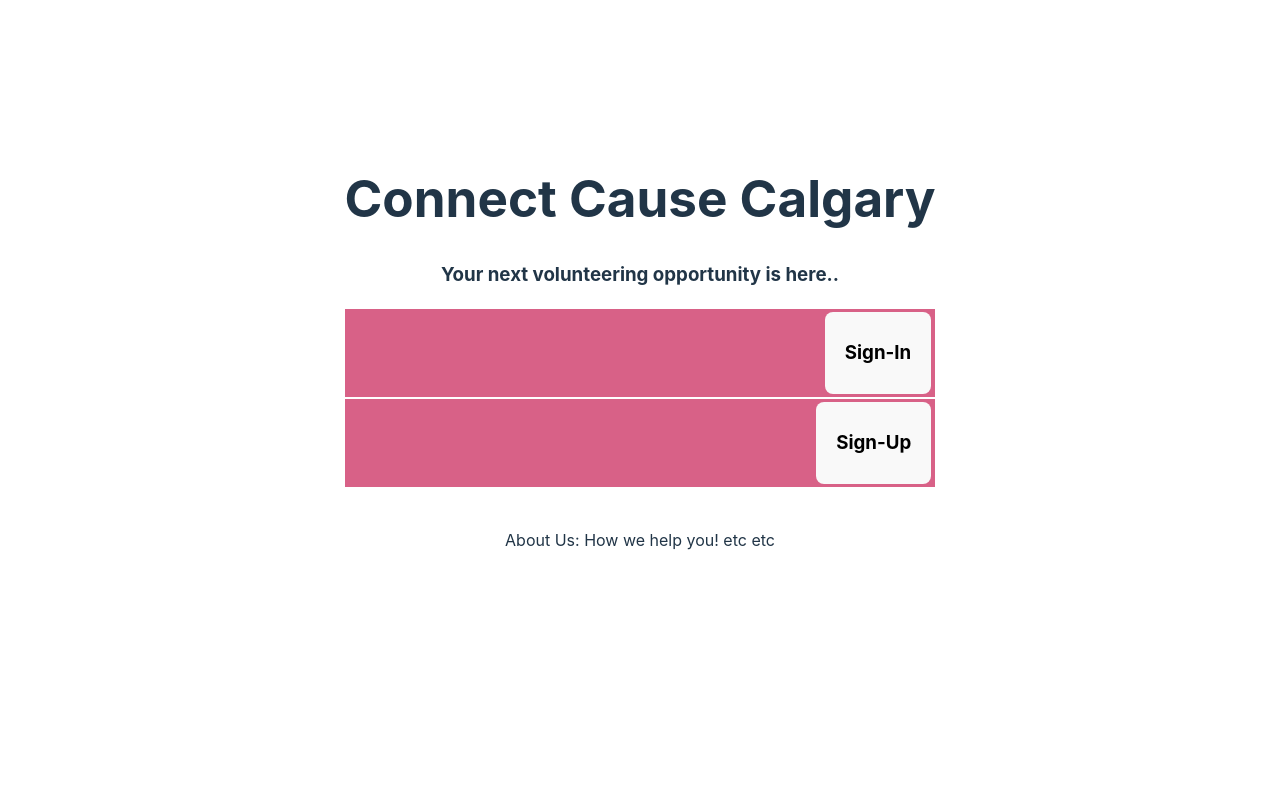
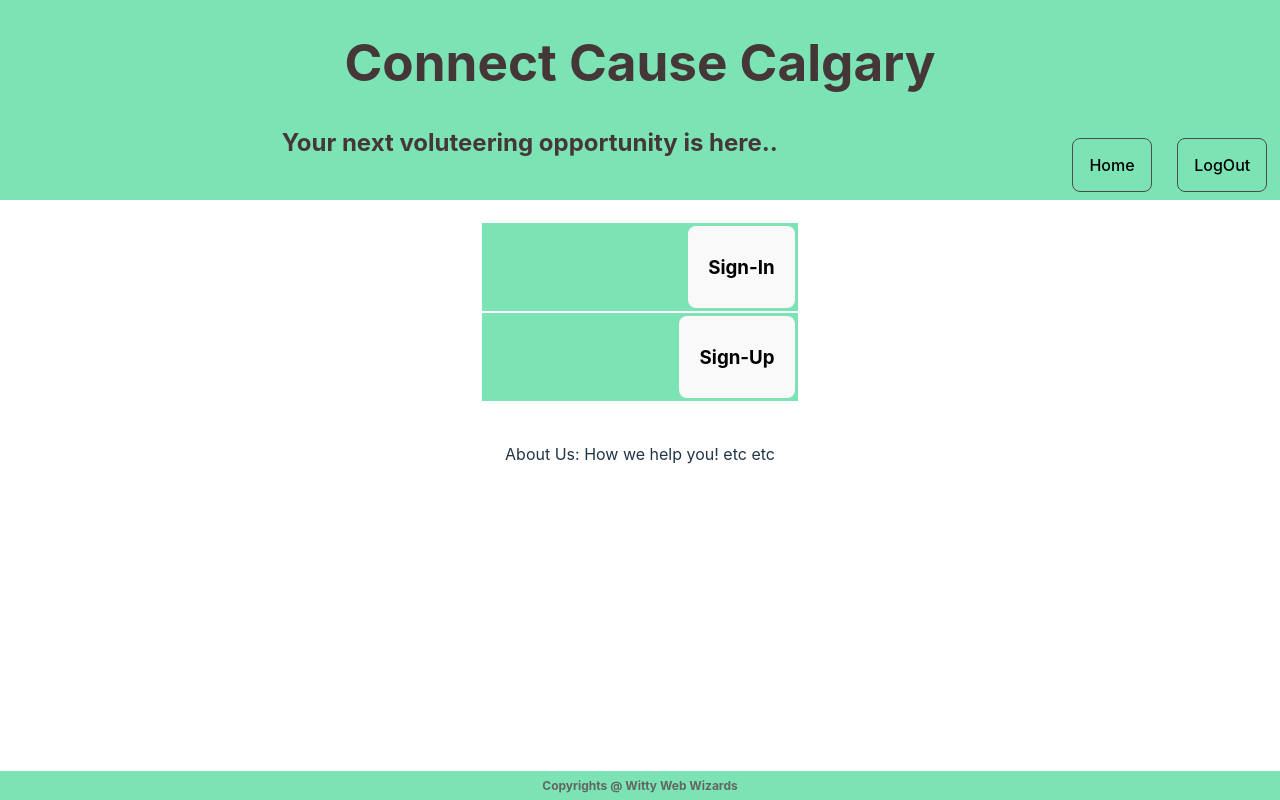
Before and after one commit to RiniJ7/connect-cause-frontend, a React (Vite) app: page / in a window 1280 px wide. Built offline with nearby package versions, Linux system fonts and the light colour scheme.

Commit message:
jsx file cleaned up header and footer added

```diff
--- a/src/App.css
+++ b/src/App.css
@@ -36,7 +36,7 @@
 .card {
   padding: 0.2em;
   text-align: right;
-  background-color: #d86187;
+  background-color: rgb(124, 227, 181);
   border: 1px solid white;
   flex: 1;
 }
--- a/src/App.jsx
+++ b/src/App.jsx
@@ -2,31 +2,17 @@ import { useState } from 'react'
 //import reactLogo from './assets/react.svg'
 //import viteLogo from '/vite.svg'
 import './App.css'
-//import Footer from "./components/Footer.js";
+import Header from "./Components/header/Header.jsx";
+import Footer from "./Components/footer/Footer.jsx";
 //import SignUp from './Components/SignUp'
 //import SignIn from './Components/SignIn'
 
 function App() {
-  const [count, setCount] = useState(0)
 
   return (
-
     <div className="App">
-      {/* <div>
-        {/* <a href="https://vitejs.dev" target="_blank">
-          <img src={viteLogo} className="logo" alt="Vite logo" />
-        </a> */}
-        {/* <a href="https://reactjs.org" target="_blank">
-          <img src={reactLogo} className="logo react" alt="React logo" />
-        </a> */}
-
-      {/* </div> */}
-
-      <div>
-
-      <h1>Connect Cause Calgary</h1>
-      <h3>Your next volunteering opportunity is here..</h3>
-
+      <div >
+      <Header title= "Connect Cause Calgary" subtitle = "Your next voluteering opportunity is here.." choice1 = " LogOut" choice2 = "Home"/>
       </div>
 
 <div className="card">
@@ -38,23 +24,13 @@ function App() {
 </div>
 
 <p className="logo">About Us: How we help you! etc etc</p>
-      {/* <div className="card">
-        <button onClick={() => setCount((count) => count + 1)}>
-          count is {count}
-        </button>
-        <p>
-          Edit <code>src/App.jsx</code> and save to test HMR
-        </p>
-      </div> */}
-      {/* <p className="read-the-docs">
-        Click on the Vite and React logos to learn more
-      </p> */}
 
+<div>
+  <Footer note="Copyrights @ Witty Web Wizards" />
+</div>
+  </div>
 
-  {/* <Footer note="Footer Note" /> */}
-  </div>
  )
-
 }
 
 export default App
```
